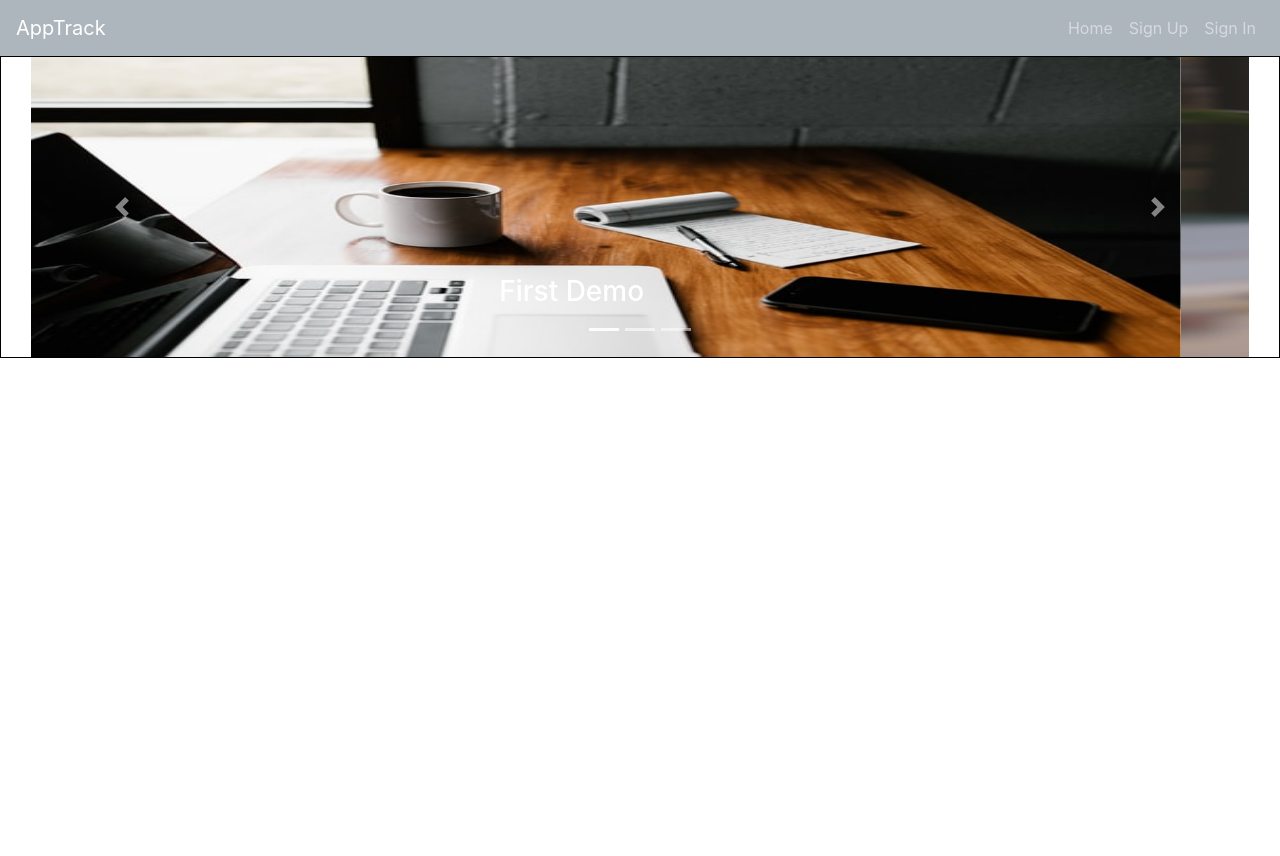
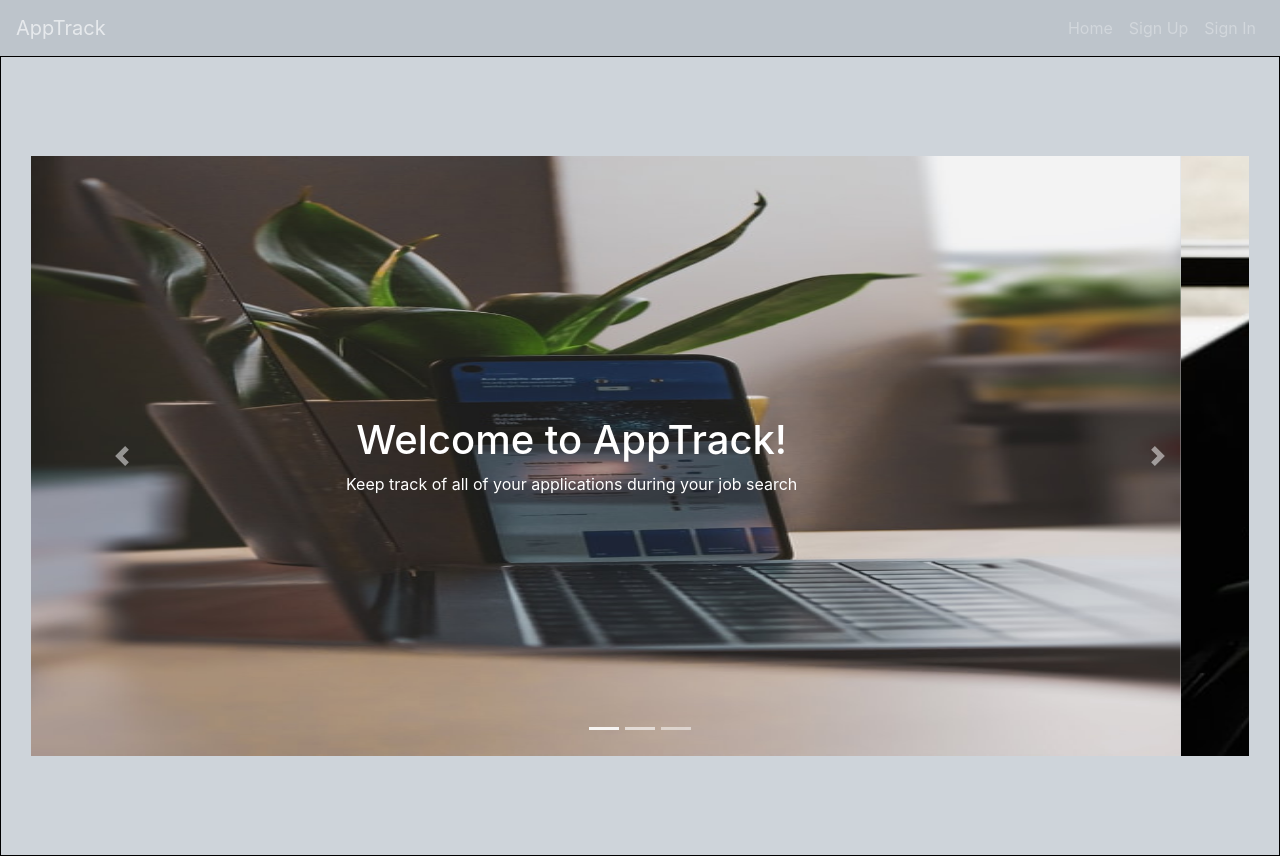
Before and after one commit to mrohrba4/apptrack-client, a React app: page / in a window 1280 px wide. Before the commit the page ends 800 px from the top, so only its background shows below. Built offline with nearby package versions, Linux system fonts and the light colour scheme.

Commit message:
Polish Carousel landing page, set colors
Polished up the landing carousel and adjusted the main colors, including
the navbar

```diff
--- a/src/components/Carousel/Carousel.js
+++ b/src/components/Carousel/Carousel.js
@@ -9,32 +9,33 @@
 
 
           <Carousel>
-          <Carousel.Item style={{'height':"300px"}}>
-          <img style={{'height':"300px"}}
-          className="d-block w-100" src={'assets/img/csimg1.jpg'} alt="Job Search 1"
+          <Carousel.Item style={{'height':"600px"}}>
+          <img style={{'height':"600px"}}
+          className="csitem1 d-block w-100" src={'assets/img/csimg2.jpg'} alt="Job Search 1"
           />
 
-          <Carousel.Caption>
-            <h3>First Demo</h3>
+          <Carousel.Caption className="csitem1">
+            <h1>Welcome to AppTrack!</h1>
+            <p>Keep track of all of your applications during your job search</p>
               </Carousel.Caption>
               </Carousel.Item>
 
-          <Carousel.Item style={{'height':"300px"}}>
-          <img style={{'height':"300px"}}
-          className="d-block w-100" src={'assets/img/csimg2.jpg'} alt="Job Search 2"
+          <Carousel.Item style={{'height':"600px"}}>
+          <img style={{'height':"600px"}}
+          className="d-block w-100" src={'assets/img/csimg1.jpg'} alt="Job Search 2"
           />
 
-          <Carousel.Caption>
+          <Carousel.Caption className="csitem2">
             <h3>Second Demo</h3>
               </Carousel.Caption>
               </Carousel.Item>
 
-          <Carousel.Item style={{'height':"300px"}}>
-          <img style={{'height':"300px"}}
+          <Carousel.Item style={{'height':"600px"}}>
+          <img style={{'height':"600px"}}
           className="d-block w-100" src={'assets/img/csimg3.jpg'} alt="Job Search 3"
           />
 
-          <Carousel.Caption>
+          <Carousel.Caption className="csitem3">
             <h3>Third Demo</h3>
               </Carousel.Caption>
               </Carousel.Item>
--- a/src/components/Header/Header.js
+++ b/src/components/Header/Header.js
@@ -33,7 +33,7 @@
 )
 
 const Header = ({ user }) => (
-  <Navbar bg="primary" variant="dark" expand="md">
+  <Navbar bg="primary" variant="dark" expand="md" className="navbar1">
     <Navbar.Brand href="#">
       AppTrack
     </Navbar.Brand>
--- a/src/index.scss
+++ b/src/index.scss
@@ -12,19 +12,29 @@
 $success: $two;
 @import '~bootstrap/scss/bootstrap';
 
+body {
+  background-color: $two;
+}
 // Home.js main row
 .mainrow1 {
   border: 1px solid black;
   // display: flex;
   // align-items: stretch;
   // position: absolute;
-  top: 60px;
-  bottom: 0;
+  min-height: 100vh;
+  min-width: 140vh;
 }
 // // Home.js main col
-// .maincol1 {
-//   display: flex;
-//   flex-direction: column;
-//   text-align: center;
-//
-// }
+.maincol1 {
+  display: flex;
+  flex-direction: column;
+  justify-content: center;
+  align-items: stretch;
+
+}
+.csitem1, .csitem2, .csitem3 {
+  top: 40%;
+}
+.navbar1 {
+  opacity: 0.5;
+}
```
